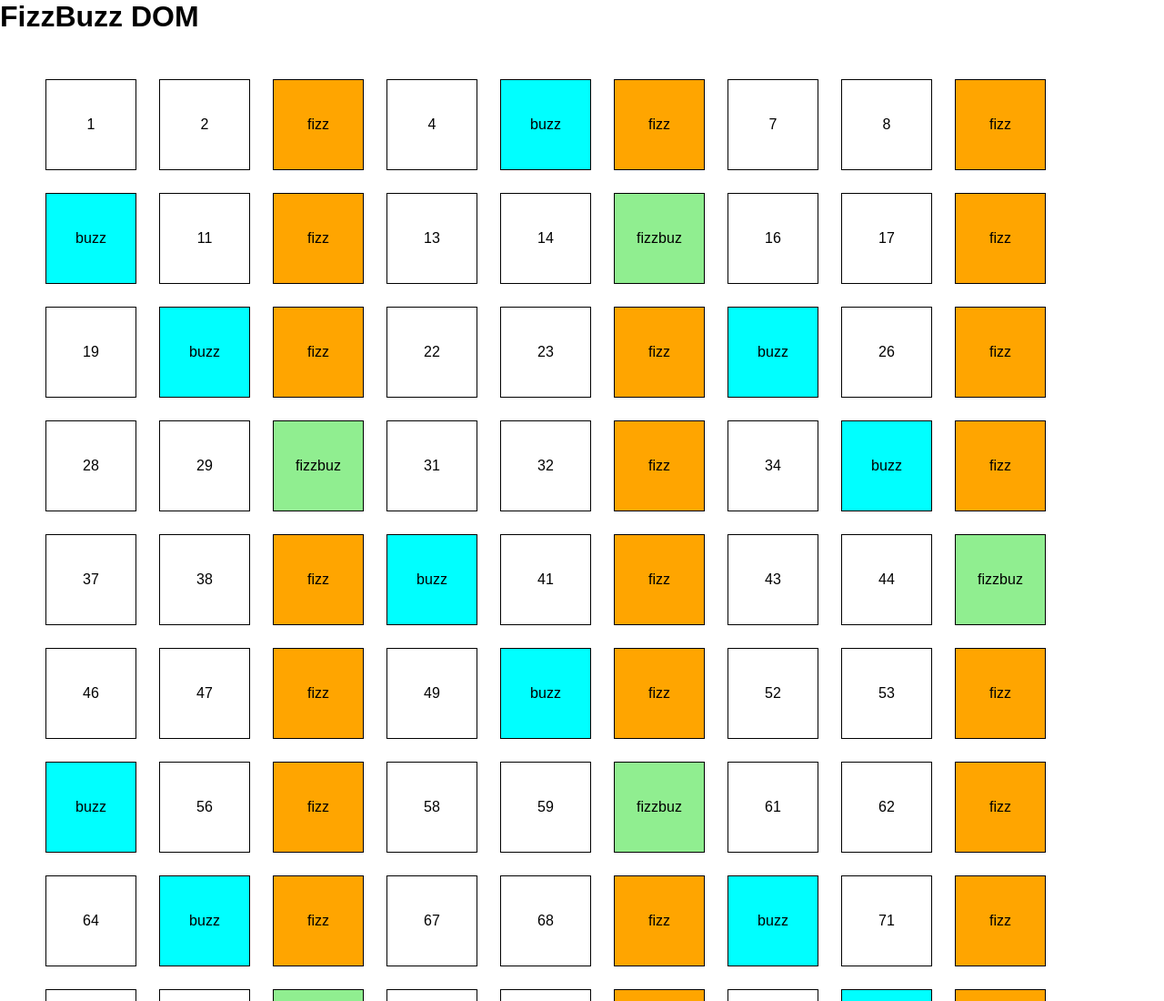
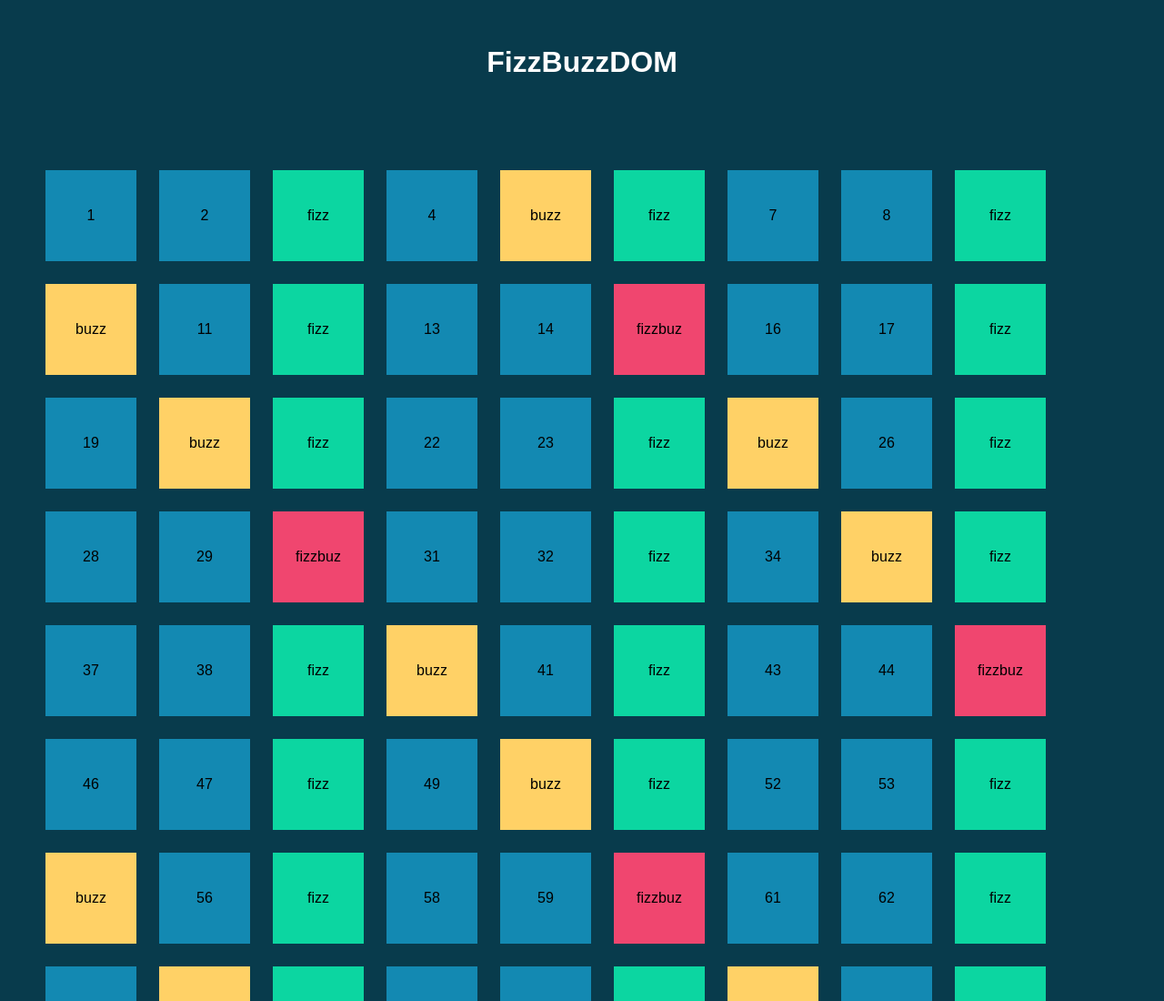
Before and after one commit to AlessioDiMari/js-fizzbuzz, a plain HTML site: page index.html in a window 1280 px wide. Shown: the top 1100 px of the page at 91% size. Drawn offline with Linux system fonts and the light colour scheme.

Commit message:
esercizio finito

```diff
--- a/css/style.css
+++ b/css/style.css
@@ -3,6 +3,13 @@
     padding: 0;
     box-sizing: border-box;
     font-family: sans-serif;
+    background-color: #083B4C;
+}
+
+h1{
+    color: white;
+    text-align: center;
+    padding: 50px;
 }
 
 .container{
@@ -24,18 +31,21 @@
     align-items: center;
     width: 100px;
     height: 100px;
-    border: 1px solid black;
 
 }
 
 .square.fizzbuzz{
-    background-color: lightgreen;
+    background-color: #F0466F;
 }
 
 .square.fizz{
-    background-color: orange;
+    background-color: #0CD6A1;
 }
 
 .square.buzz{
-    background-color: aqua;
+    background-color: #FFD166;
 }
+
+.square.norm{
+    background-color: #1389B2;
+}
--- a/index.html
+++ b/index.html
@@ -6,7 +6,7 @@
     <title>FizzBuzz</title>
 </head>
 <body>
-    <h1>FizzBuzz DOM</h1>
+    <h1>FizzBuzzDOM</h1>
 
     <div class="container">
 
--- a/js/script.js
+++ b/js/script.js
@@ -43,6 +43,8 @@ for(let i = 1; i <= 100; i++){
         newElement.className += " buzz";
         newElement.innerHTML = "buzz";
 
+    } else {
+        newElement.className += " norm"
     }
 
 }
```
